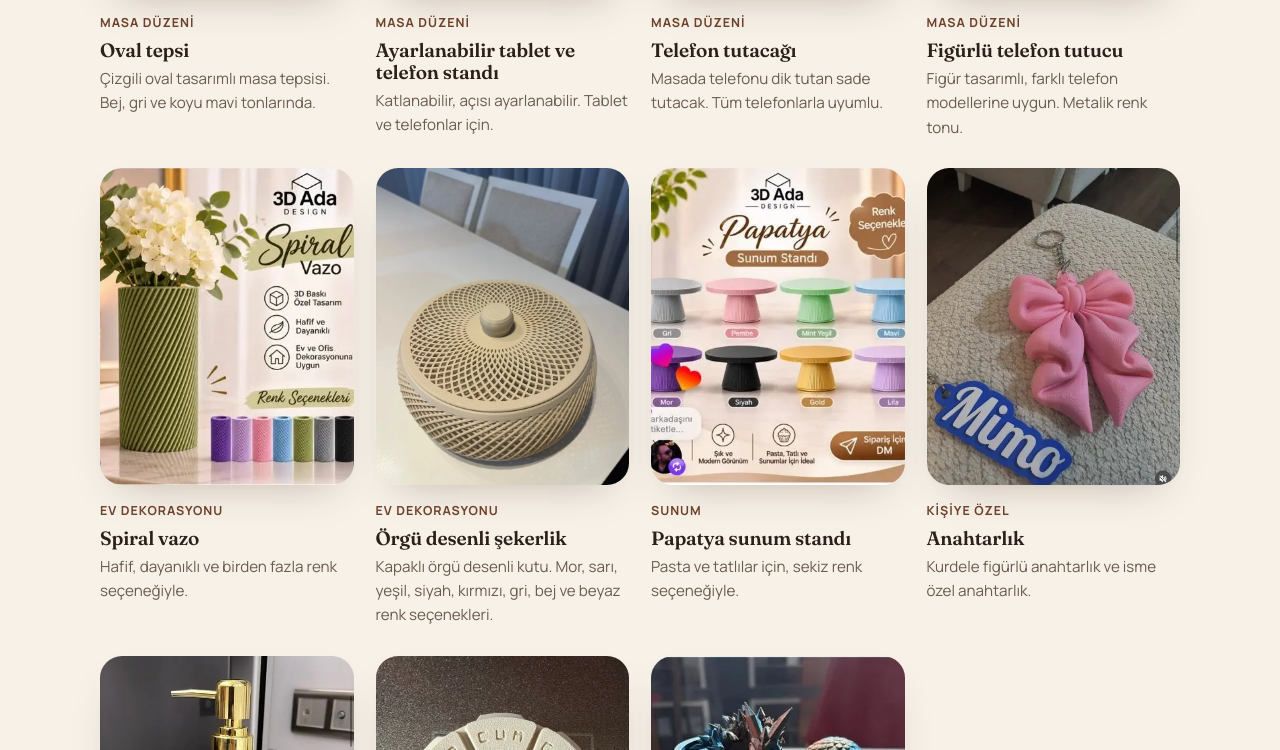
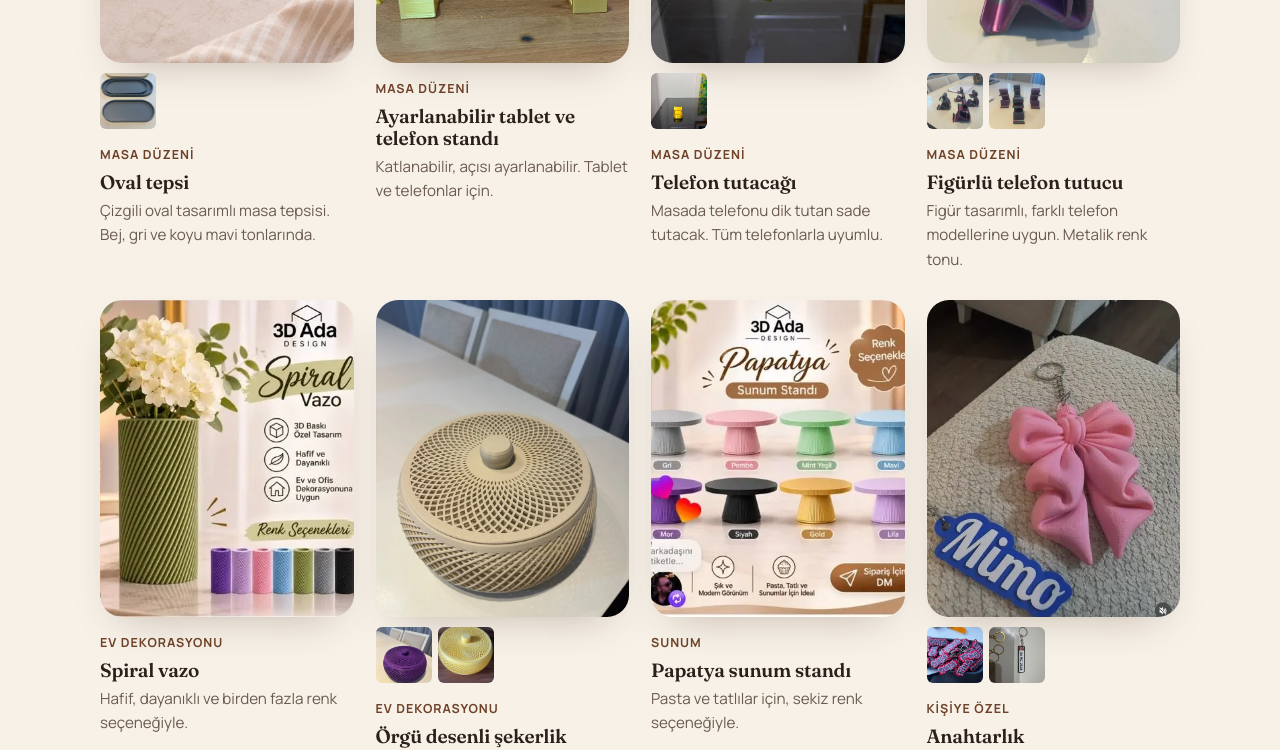
Before and after one commit to mekavedat/3dadadesign-site, a plain HTML site: page index.html in a window 1280 px wide. Shown: the part 1796-2546 px from the top of the page. Drawn offline with Linux system fonts and the light colour scheme.

Commit message:
Ürün kartlarına galeri ve plaka anahtarlık fotoğrafı ekle (#2)
* Add photo galleries and plate keychain photo to product cards

Adds small thumbnail galleries to existing and new product cards and a
keychain photo to the keychain card.

Claude-Session: https://claude.ai/code/session_01GqJUoH5WC15cRGxVcSmm

* Add thumbnail galleries to product cards

Claude-Session: https://claude.ai/code/session_01GqJUoH5WC15cRGxVcSmm

---------

Co-authored-by: Claude <noreply@anthropic.com>

```diff
--- a/index.html
+++ b/index.html
@@ -93,6 +93,7 @@
         </article>
         <article class="item">
           <div class="frame"><img src="img/masa-organizer-yesil.webp" alt="Yeşil çizgili masa organizer seti" width="471" height="590" loading="lazy"></div>
+          <div class="thumbs"><img src="img/masa-organizer-pembe.jpg" alt="Pembe renkli masa organizer seti" width="750" height="1000" loading="lazy"></div>
           <p class="tag">Masa düzeni</p>
           <h3>Masa organizer seti</h3>
           <p class="desc">Kalemlik ve bölmeli tepsi, masanızdaki küçük eşyalar için.</p>
@@ -112,6 +113,7 @@
 
         <article class="item">
           <div class="frame"><img src="img/oval-tepsi.webp" alt="Bej renkli oval çizgili tepsi, üzerinde fincan ve kurabiye" width="1000" height="1000" loading="lazy"></div>
+          <div class="thumbs"><img src="img/oval-tepsi-2.jpg" alt="Oval tepsilerin üst üste dizilmiş hali" width="750" height="1000" loading="lazy"></div>
           <p class="tag">Masa düzeni</p>
           <h3>Oval tepsi</h3>
           <p class="desc">Çizgili oval tasarımlı masa tepsisi. Bej, gri ve koyu mavi tonlarında.</p>
@@ -124,12 +126,14 @@
         </article>
         <article class="item">
           <div class="frame"><img src="img/telefon-tutacagi-sari.webp" alt="Sarı telefon tutacağı, masada" width="750" height="1000" loading="lazy"></div>
+          <div class="thumbs"><img src="img/telefon-tutacagi-sari-2.jpg" alt="Sarı telefon tutacağı, yan görünüm" width="750" height="1000" loading="lazy"></div>
           <p class="tag">Masa düzeni</p>
           <h3>Telefon tutacağı</h3>
           <p class="desc">Masada telefonu dik tutan sade tutacak. Tüm telefonlarla uyumlu.</p>
         </article>
         <article class="item">
           <div class="frame"><img src="img/telefon-tutucu-figurlu.webp" alt="Metalik mor-yeşil figürlü telefon tutucu" width="750" height="1000" loading="lazy"></div>
+          <div class="thumbs"><img src="img/telefon-tutucu-figurlu-2.jpg" alt="Figürlü telefon tutucuların yakın görünümü" width="750" height="1000" loading="lazy"><img src="img/telefon-tutucu-figurlu-3.jpg" alt="Figürlü telefon tutucular, yan görünüm" width="750" height="1000" loading="lazy"></div>
           <p class="tag">Masa düzeni</p>
           <h3>Figürlü telefon tutucu</h3>
           <p class="desc">Figür tasarımlı, farklı telefon modellerine uygun. Metalik renk tonu.</p>
@@ -143,6 +147,7 @@
 
         <article class="item">
           <div class="frame"><img src="img/sekerlik-orgu-bej.webp" alt="Bej renkli örgü desenli kapaklı şekerlik kutusu" width="750" height="1000" loading="lazy"></div>
+          <div class="thumbs"><img src="img/sekerlik-orgu-mor.jpg" alt="Mor örgü desenli kapaklı kutu" width="750" height="1000" loading="lazy"><img src="img/sekerlik-orgu-sari.jpg" alt="Sarı örgü desenli kapaklı kutu" width="750" height="1000" loading="lazy"></div>
           <p class="tag">Ev dekorasyonu</p>
           <h3>Örgü desenli şekerlik</h3>
           <p class="desc">Kapaklı örgü desenli kutu. Mor, sarı, yeşil, siyah, kırmızı, gri, bej ve beyaz renk seçenekleri.</p>
@@ -156,6 +161,7 @@
 
         <article class="item" id="kisiye-ozel">
           <div class="frame"><img src="img/anahtarlik-fiyonk-mimo.webp" alt="Pembe fiyonk anahtarlık ve isme özel mavi anahtarlık" width="471" height="625" loading="lazy"></div>
+          <div class="thumbs"><img src="img/isme-ozel-anahtarlik.jpg" alt="İsme özel 3D baskı anahtarlıklar" width="750" height="1000" loading="lazy"><img src="img/plaka-anahtarlik.jpg" alt="Plaka şeklinde anahtarlık" width="750" height="1000" loading="lazy"></div>
           <p class="tag">Kişiye özel</p>
           <h3>Anahtarlık</h3>
           <p class="desc">Kurdele figürlü anahtarlık ve isme özel anahtarlık.</p>
@@ -176,6 +182,7 @@
         </article>
         <article class="item" id="oyuncak">
           <div class="frame"><img src="img/ejderha-yumurtasi.webp" alt="Hareketli ejderha figürlü pullu yumurta" width="471" height="495" loading="lazy"></div>
+          <div class="thumbs"><img src="img/ejderha-yumurtasi-mavi.jpg" alt="Mavi ejderha yumurtası ve kase" width="750" height="1000" loading="lazy"><img src="img/ejderha-yumurtasi-pembe.jpg" alt="Pembe ejderha yumurtası" width="750" height="1000" loading="lazy"></div>
           <p class="tag">Oyuncak &amp; hobi</p>
           <h3>Hareketli ejderha yumurtası</h3>
           <p class="desc">Açılan kabuğunun içinden çıkan hareketli ejderha.</p>
--- a/style.css
+++ b/style.css
@@ -90,6 +90,8 @@ p { margin: 0; }
 .frame img { width: 100%; height: 100%; object-fit: cover; }
 .tag { margin-top: 16px; font-size: .78rem; text-transform: uppercase; letter-spacing: .08em; color: var(--clay); font-weight: 700; }
 .item h3 { margin-top: 6px; }
+.item .thumbs { display: flex; gap: 6px; margin-top: 10px; }
+.item .thumbs img { width: 56px; height: 56px; aspect-ratio: 1 / 1; object-fit: cover; border-radius: 6px; flex: 0 0 56px; }
 .desc { margin-top: 6px; color: var(--muted); font-size: .95rem; }
 
 /* Steps */
```
Also changed, not shown: img/plaka-anahtarlik.jpg (added), img/plaka-anahtarlik.webp (added).
